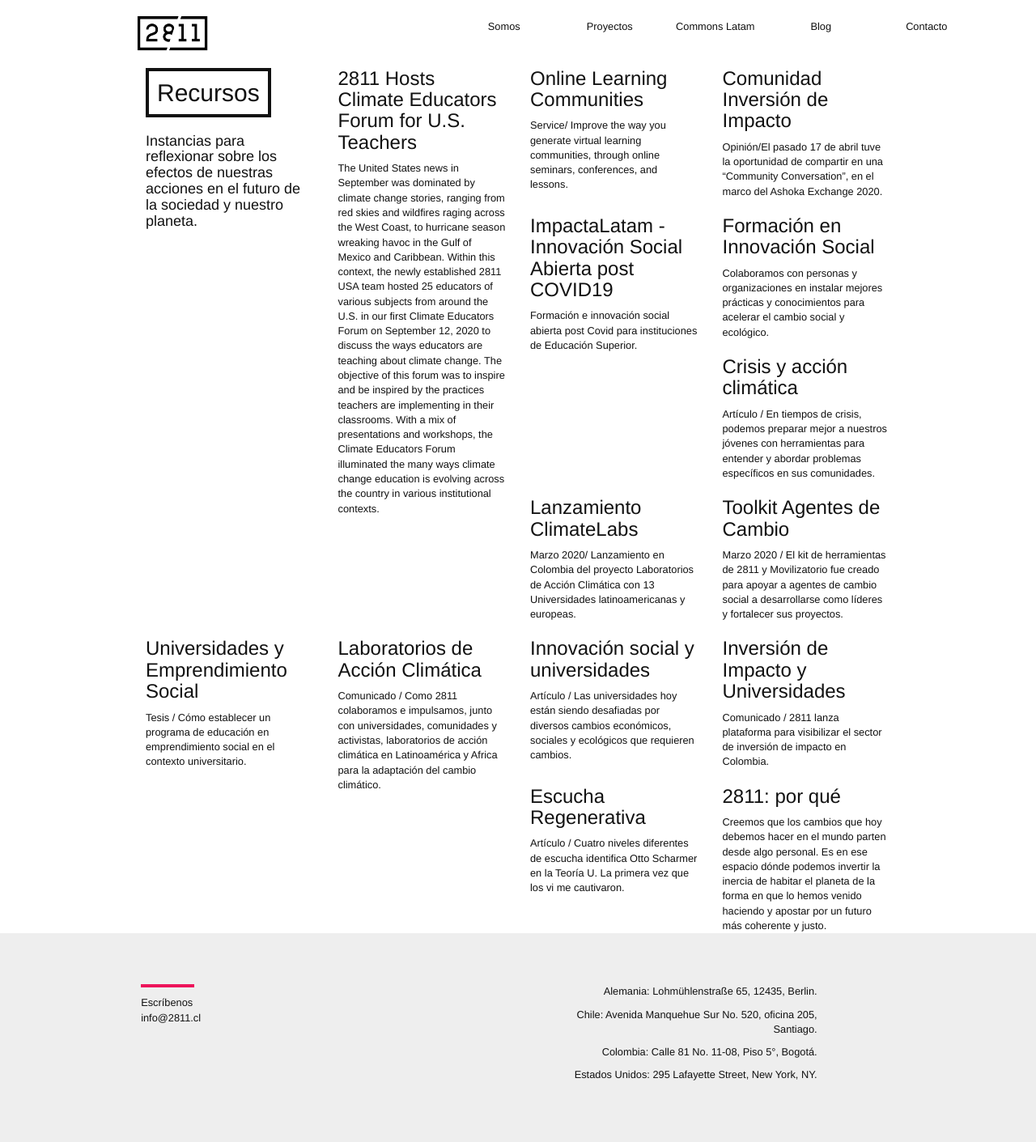
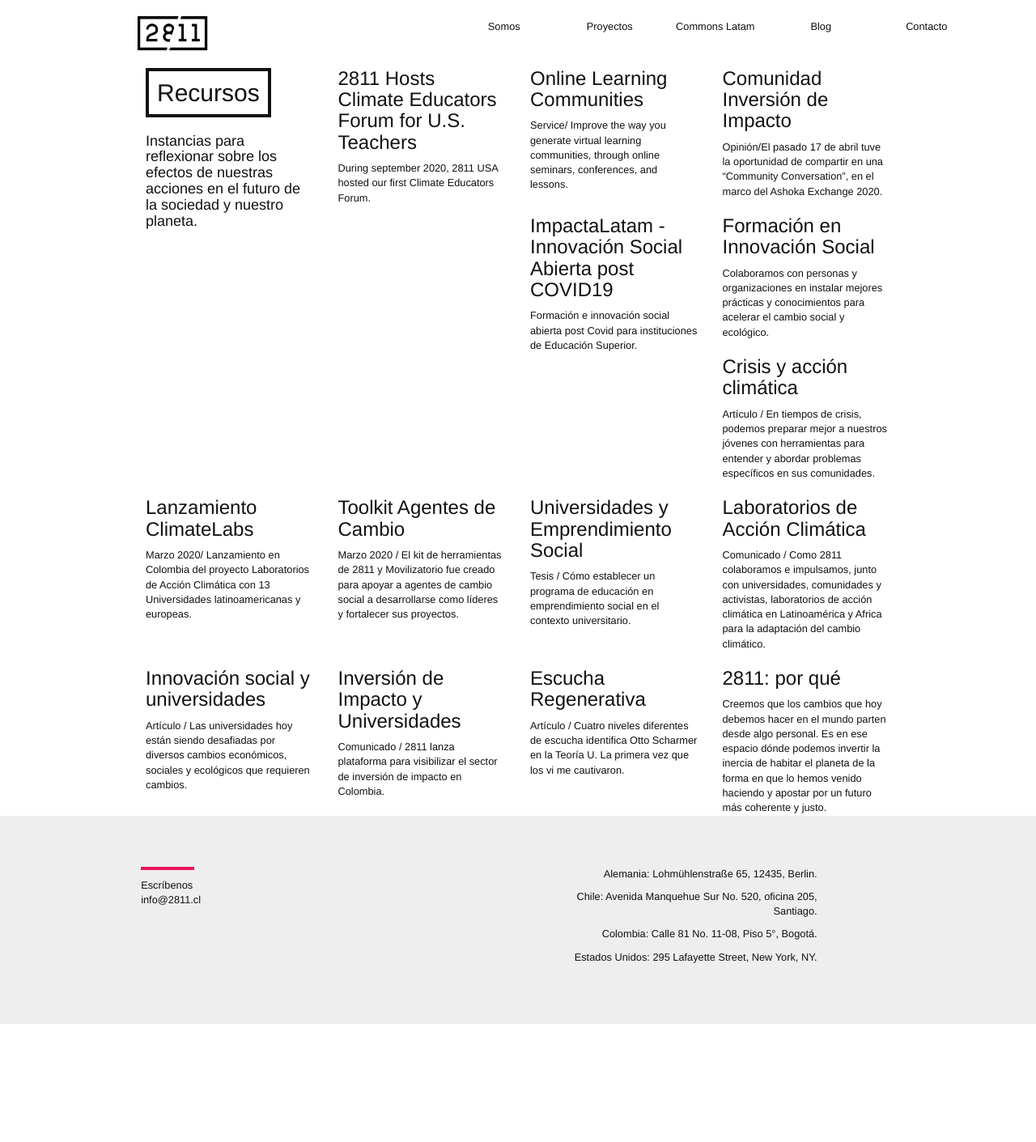
Before and after one commit to 2811Chile/2811Chile.github.io, a Jekyll site: the page built from recursos.md, in a window 1280 px wide. Shown: the whole page at 81% size. Built offline with Jekyll 4.4.1, drawn with Linux system fonts in a browser that asks for light colours; nearby versions of some CDN libraries; some web fonts are replaced; after the commit the page ends 1265 px from its top, so only the background shows below that; some of the changed lines change nothing that is shown.

Commit message:
Updated 2811 Hosts Climate Educators Forum For Us Teachers

```diff
--- a/_posts/2020-11-03-2811-hosts-climate-educators-forum-for-us-teachers.markdown
+++ b/_posts/2020-11-03-2811-hosts-climate-educators-forum-for-us-teachers.markdown
@@ -10,6 +10,9 @@
   of this forum was to inspire and be inspired by the practices teachers are implementing
   in their classrooms.
 ---
+
+During september 2020, 2811 USA hosted our first Climate Educators Forum.
+<!--mas-->
 
 The United States news in September was dominated by climate change stories, ranging from red skies and wildfires raging across the West Coast, to hurricane season wreaking havoc in the Gulf of Mexico and Caribbean. Within this context, the newly established 2811 USA team hosted 25 educators of various subjects from around the U.S. in our first Climate Educators Forum on September 12, 2020 to discuss the ways educators are teaching about climate change. The objective of this forum was to inspire and be inspired by the practices teachers are implementing in their classrooms. With a mix of presentations and workshops, the Climate Educators Forum illuminated the many ways climate change education is evolving across the country in various institutional contexts.
 
```
